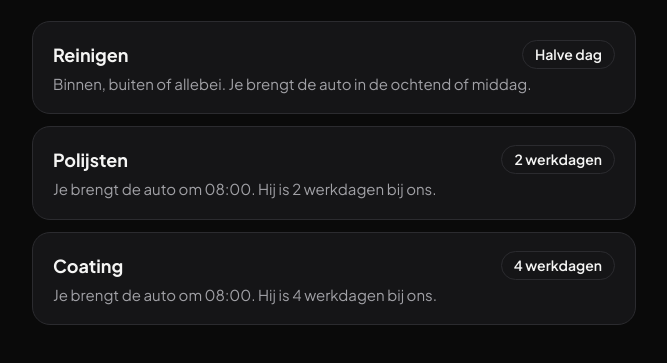
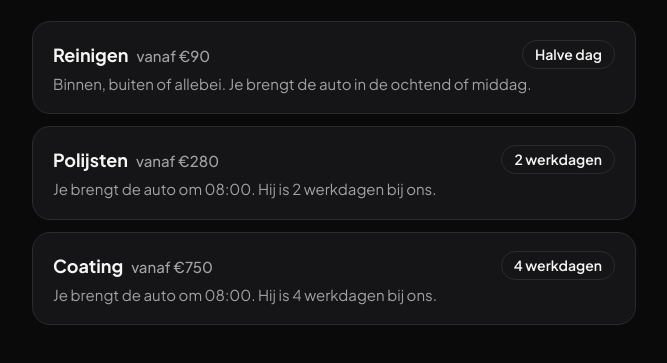
Before and after one commit to Blinkpunt/blinkpunt.github.io, a plain HTML site: page index.html in a window 1280 px wide. Shown: the part 223-586 px from the top of the page, without its empty margins (306-973 px from the left). Drawn offline with Linux system fonts and the light colour scheme; no server answers.

Commit message:
Vanaf-prijzen naast de diensten (reinigen €90, polijsten €280, coating €750)
Co-Authored-By: Claude Opus 5.5 <noreply@anthropic.com>

```diff
--- a/index.html
+++ b/index.html
@@ -60,6 +60,7 @@
   }
   @media (hover: hover) { .dienst:hover { border-color: #5a5a60; } }
   .dienst b { font-size: 18px; font-weight: 700; }
+  .dienst .prijs { color: var(--zacht); font-size: 15px; font-weight: 500; margin-left: 8px; white-space: nowrap; }
   .dienst .duur { grid-row: 1; grid-column: 2; font-size: 14px; font-weight: 600; border: 1px solid var(--lijn); border-radius: 999px; padding: 3px 12px; white-space: nowrap; }
   .dienst .uitleg { grid-column: 1 / -1; color: var(--zacht); font-size: 15px; }
 
@@ -217,6 +218,9 @@
   var MNDK = ['jan', 'feb', 'mrt', 'apr', 'mei', 'jun', 'jul', 'aug', 'sep', 'okt', 'nov', 'dec'];
   var keuze = {}, data = null, map = {}, weken = [], wi = 0;
 
+  // Vanaf-prijzen per dienst. Staan alleen op deze pagina (niet in Apps Script), dus hier aanpassen.
+  var PRIJZEN = { reinigen: 90, polijsten: 280, coating: 750 };
+
   // Zelfde gegevens als CONFIG in Code.gs, zodat de diensten meteen in beeld staan.
   // Bij het laden worden ze vervangen door wat Apps Script teruggeeft.
   var cfg = {
@@ -355,7 +359,10 @@
     box.innerHTML = '';
     cfg.diensten.forEach(function (d) {
       var knop = el('button', 'dienst');
-      knop.appendChild(el('b', null, d.naam));
+      var titel = el('span');
+      titel.appendChild(el('b', null, d.naam));
+      if (PRIJZEN[d.id]) titel.appendChild(el('span', 'prijs', 'vanaf €' + PRIJZEN[d.id]));
+      knop.appendChild(titel);
       knop.appendChild(el('span', 'duur', d.type === 'dagdeel' ? 'Halve dag' : d.dagen + ' werkdagen'));
       knop.appendChild(el('span', 'uitleg', d.type === 'dagdeel'
         ? 'Binnen, buiten of allebei. Je brengt de auto in de ochtend of middag.'
```
